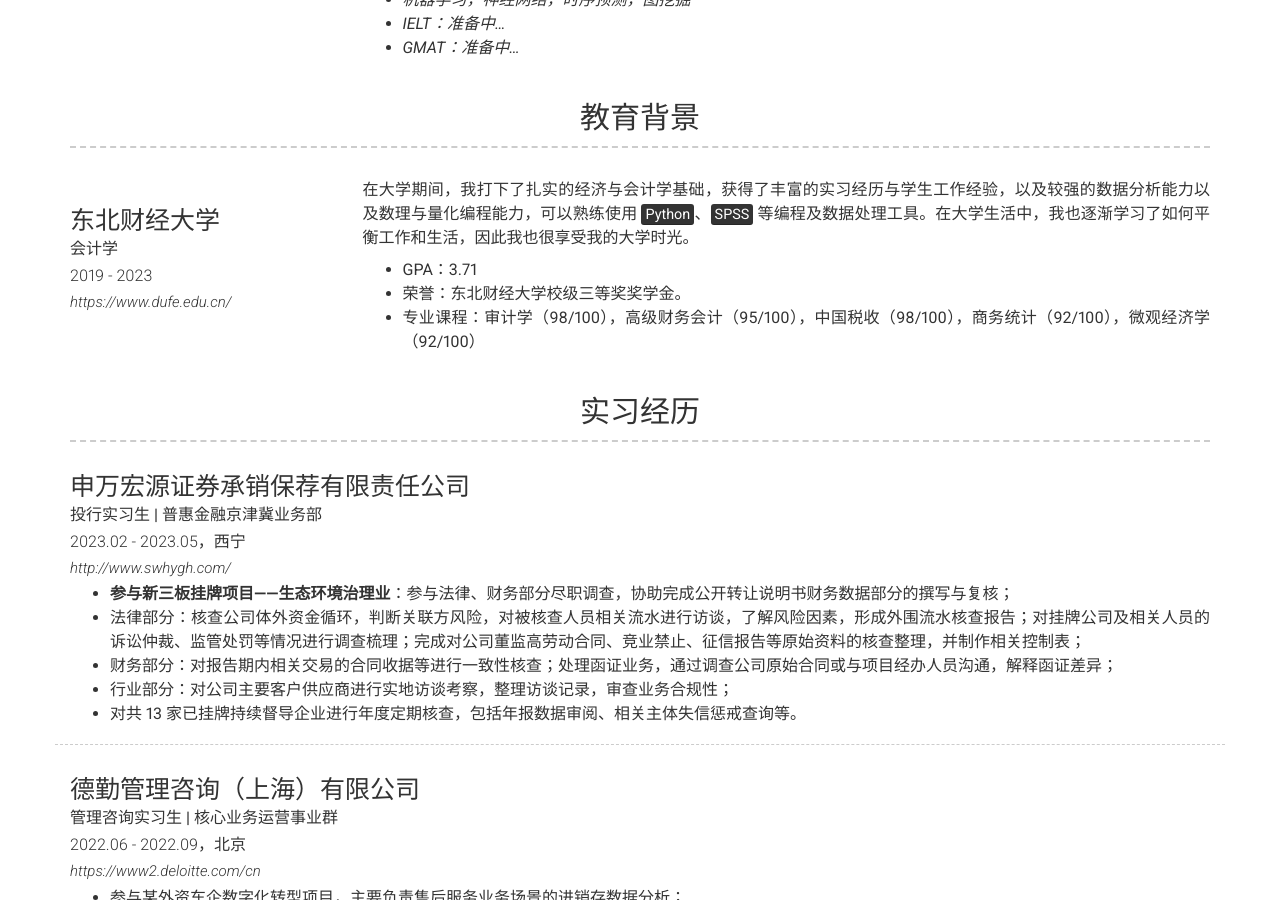
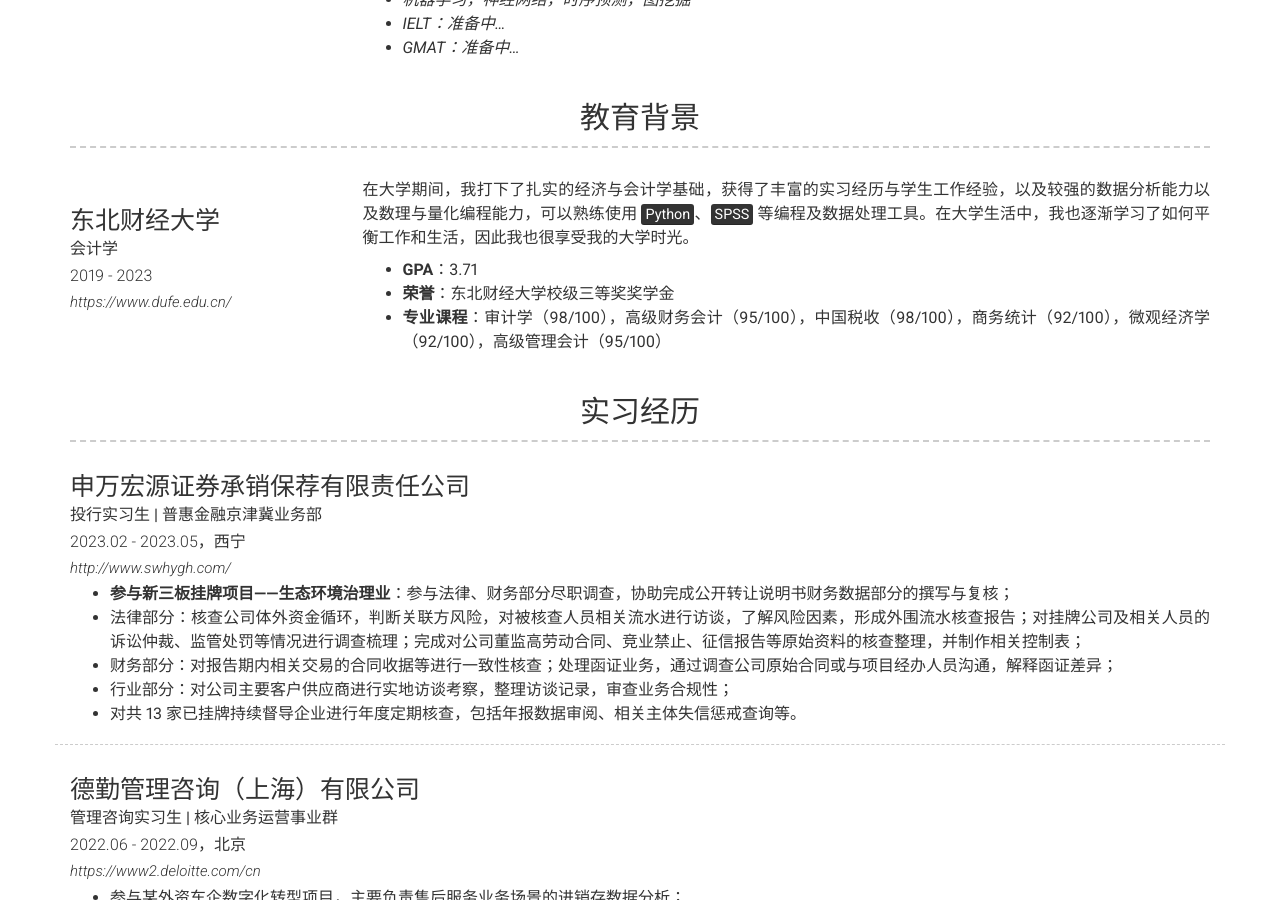
Before and after one commit to Rimbaud-Lee/resume_zh, a Jekyll site: the page built from index.md, in a window 1280 px wide and 900 px high, scrolled down 548 px. Built offline with Jekyll 4.4.1, drawn with Linux system fonts in a browser that asks for light colours; nearby versions of some CDN libraries.

Commit message:
_config.yml

```diff
--- a/_config.yml
+++ b/_config.yml
@@ -78,9 +78,9 @@ content:
           # Short institution or course description (optional)
         description: | # this will include new lines to allow paragraphs
           在大学期间，我打下了扎实的经济与会计学基础，获得了丰富的实习经历与学生工作经验，以及较强的数据分析能力以及数理与量化编程能力，可以熟练使用 <mark>Python</mark>、<mark>SPSS</mark> 等编程及数据处理工具。在大学生活中，我也逐渐学习了如何平衡工作和生活，因此我也很享受我的大学时光。
-          - GPA：3.71
-          - 荣誉：东北财经大学校级三等奖奖学金。
-          - 专业课程：审计学（98/100），高级财务会计（95/100），中国税收（98/100），商务统计（92/100），微观经济学（92/100）
+          - **GPA**：3.71
+          - **荣誉**：东北财经大学校级三等奖奖学金
+          - **专业课程**：审计学（98/100），高级财务会计（95/100），中国税收（98/100），商务统计（92/100），微观经济学（92/100），高级管理会计（95/100）
 
 
   - title: 实习经历
```
